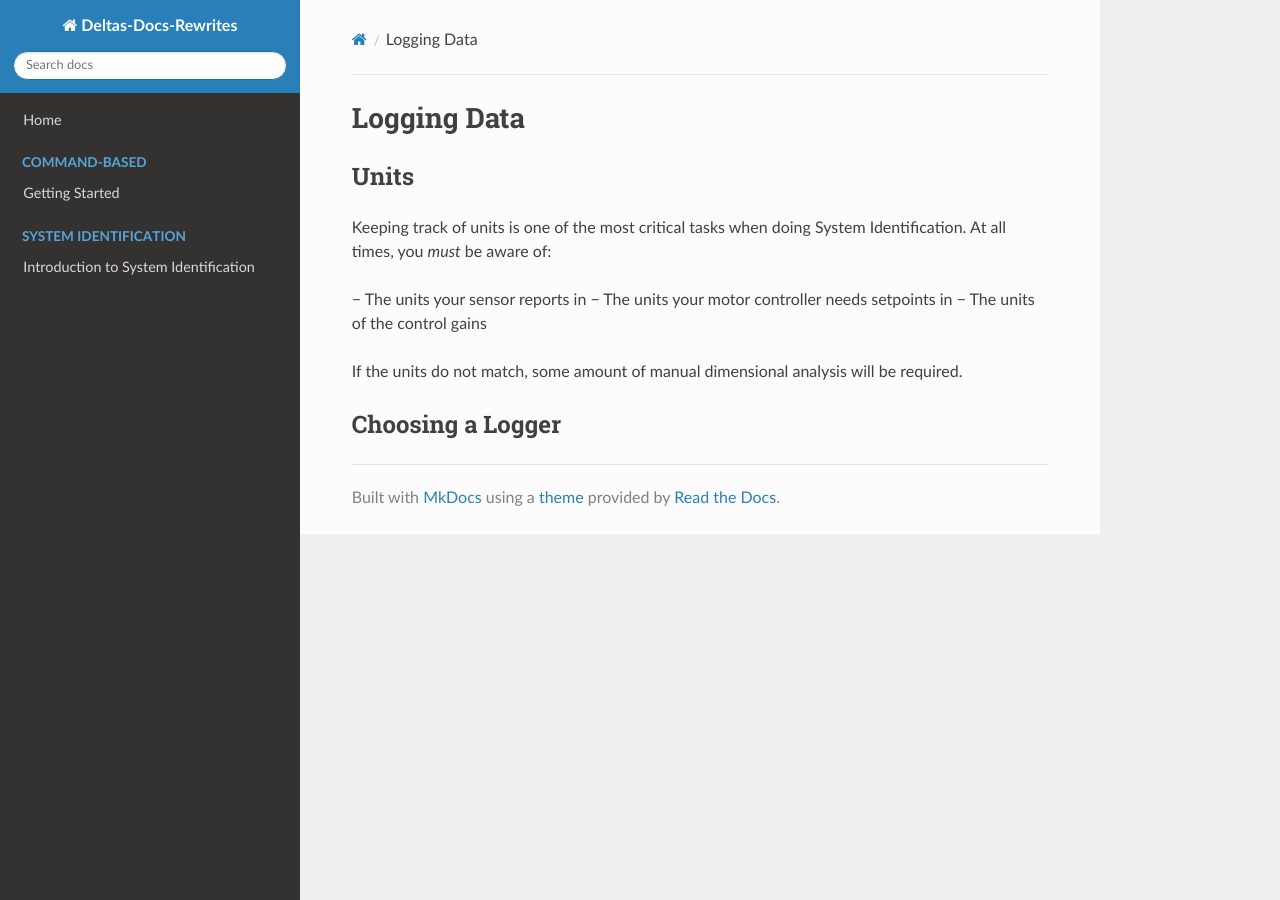
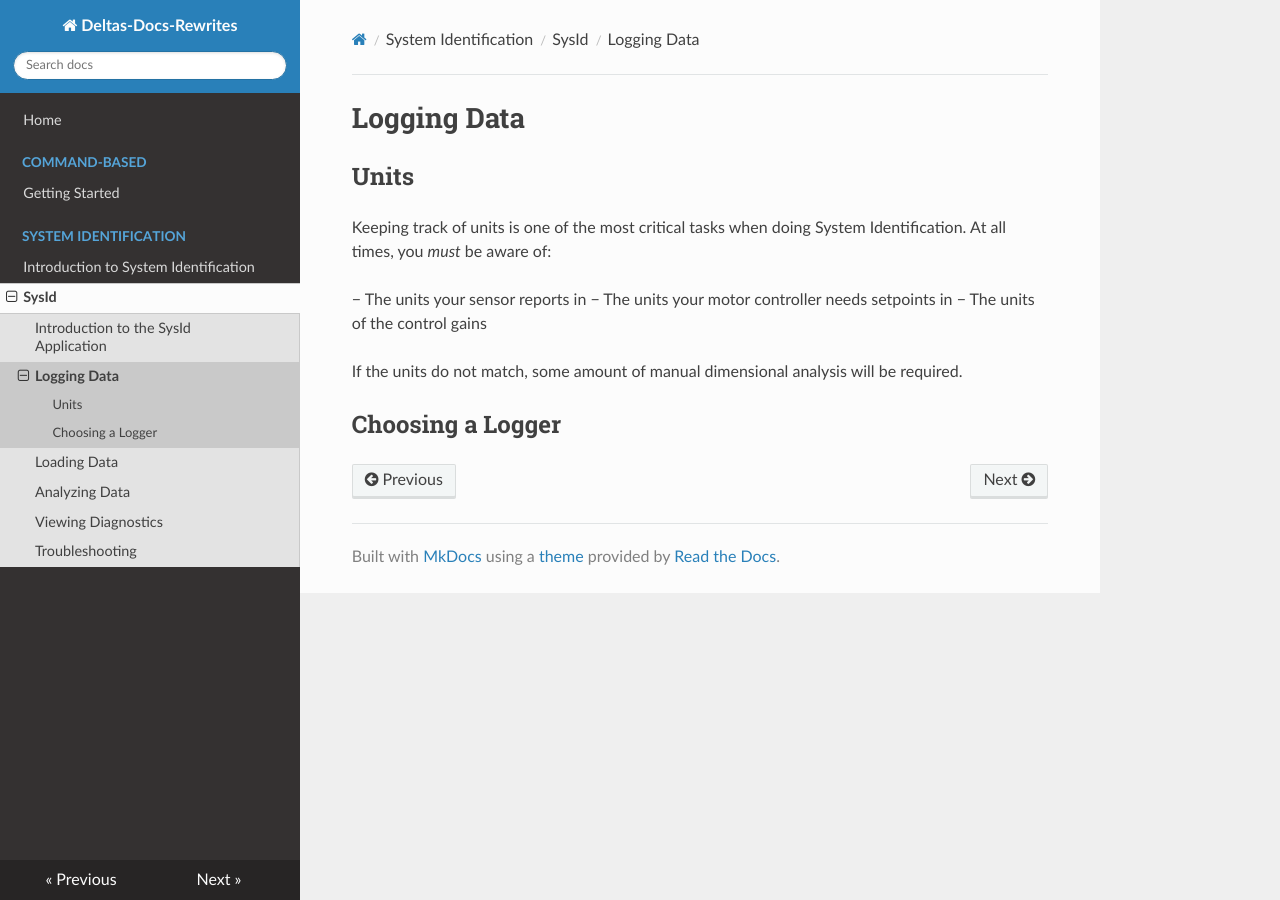
Before and after one commit to DeltaDizzy/deltas-docs-rewrites, an MkDocs documentation site: the page built from docs/system-id/sysid/logging-data.md, in a window 1280 px wide. Built offline with MkDocs 1.6.1, drawn with Linux system fonts in a browser that asks for light colours; nearby versions of some CDN libraries.

```diff
--- a/mkdocs.yml
+++ b/mkdocs.yml
@@ -7,4 +7,11 @@
   - Command-Based:
     - Getting Started: command-based/getting-started.md
   - System Identification:
-    - Introduction to System Identification: system-id/system-id.md
+    - Introduction to System Identification: system-id/index.md
+    - SysId:
+      - Introduction to the SysId Application: system-id/sysid/index.md
+      - Logging Data: system-id/sysid/logging-data.md
+      - Loading Data: system-id/sysid/loading-data.md
+      - Analyzing Data: system-id/sysid/analyzing-data.md
+      - Viewing Diagnostics: system-id/sysid/diagnostics.md
+      - Troubleshooting: system-id/sysid/troubleshooting.md
```
Also changed, not shown: docs/system-id/index.md (renamed from docs/system-id/system-id.md, +7 -7 lines), docs/system-id/sysid/index.md (added, +5 -0 lines).
